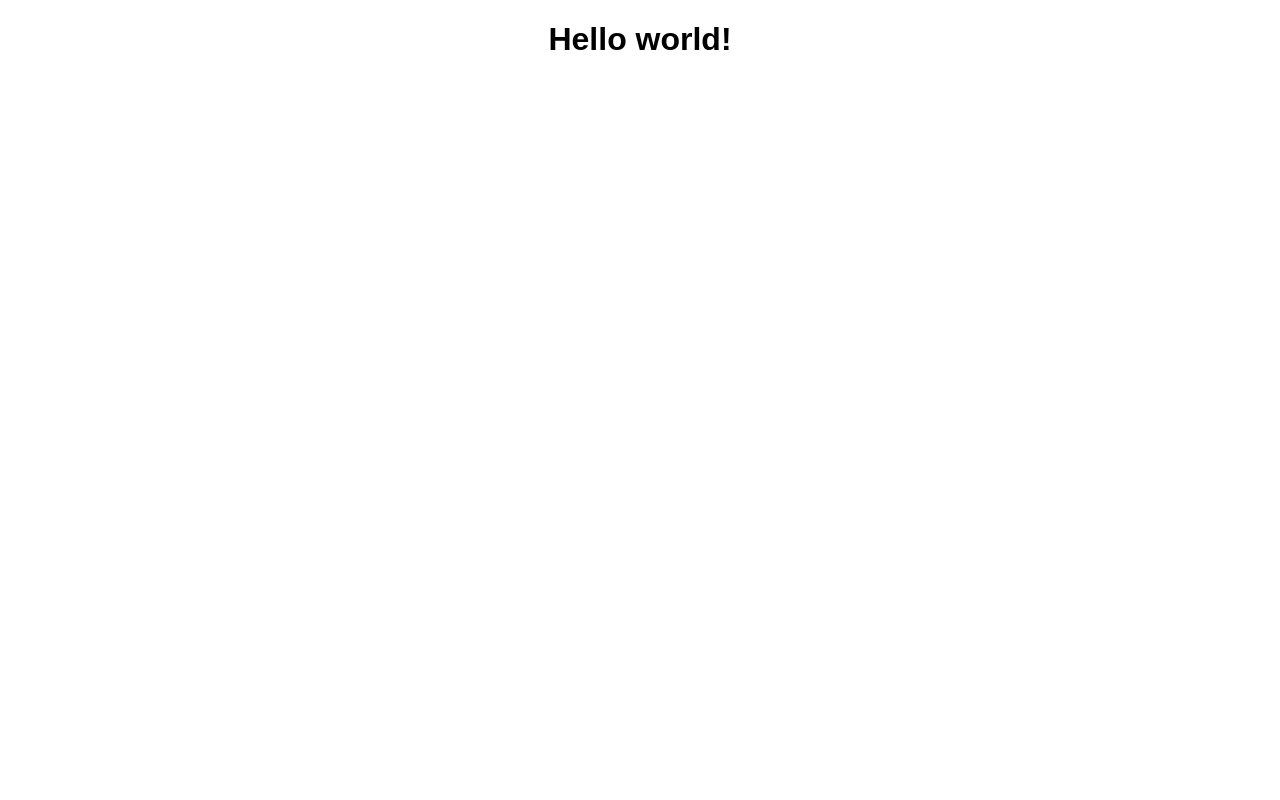
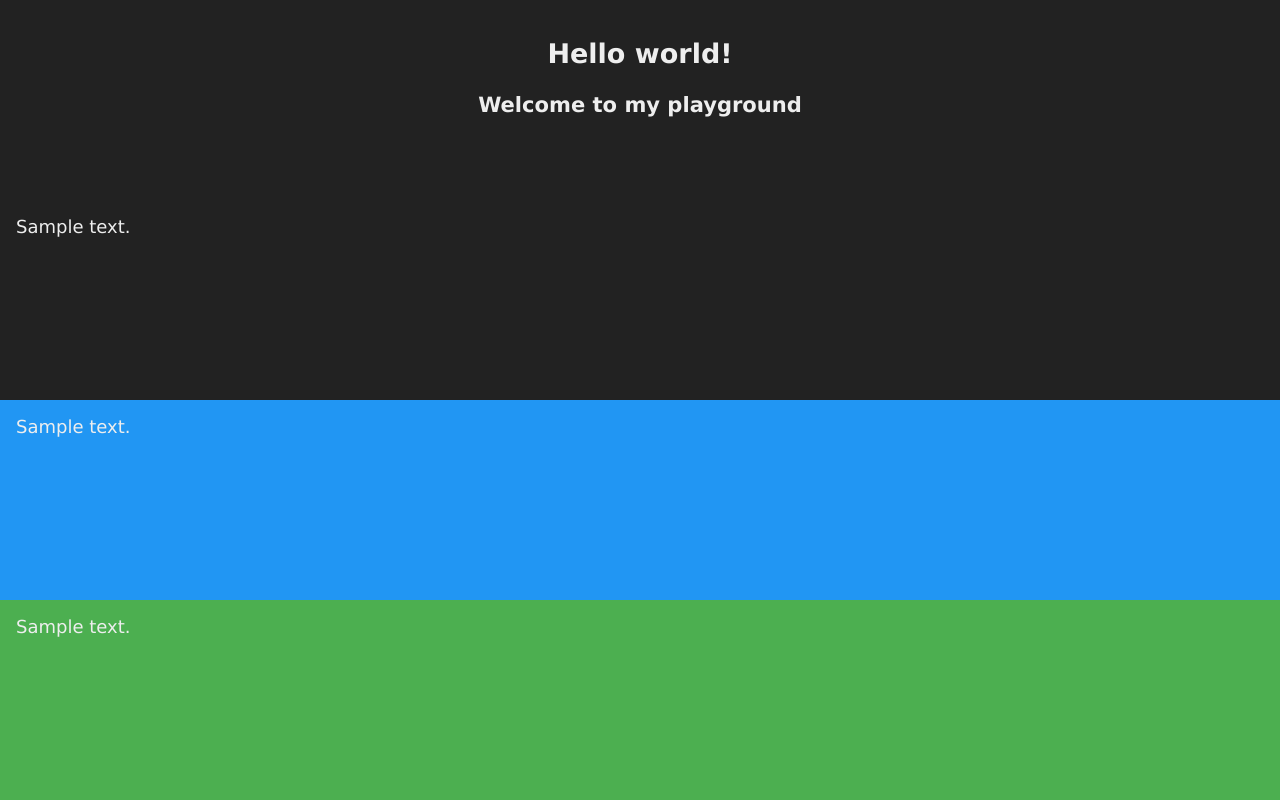
Before and after one commit to benjaminj6/experiments, a React (Create React App) app: page / in a window 1280 px wide. Shown: the top 800 px of the page. Built offline with nearby package versions, Linux system fonts and the light colour scheme.

Commit message:
setup: basic theming

```diff
--- a/src/App.js
+++ b/src/App.js
@@ -2,11 +2,27 @@ import React from 'react'
 
 // Components
 import * as components from './components'
+import { Experiment } from './components/generalComponents'
+
+// Theme colors
+import { colors, theme } from './theme'
+
+// Intro component...temporary for now.
 const { Intro } = components
+const { Section, Span } = theme
+
+const colorNames = Object.keys(colors)
 
 const App = () => (
   <div id='app'>
     <Intro />
+    {
+      colorNames.filter(c => c !== 'white').map(c => (
+        <Experiment key={colors[c]} background={colors[c]}>
+          <Span whiteText>Sample text.</Span>
+        </Experiment>
+      ))
+    }
   </div>
 )
 
--- a/src/components/Intro/Intro.js
+++ b/src/components/Intro/Intro.js
@@ -1,10 +1,17 @@
 import React from 'react'
+
+import { theme, colors } from '../../theme'
 
 // Styles
 import './Intro.css'
 
+const { Section } = theme
+
 export default props => (
-  <div id='intro'>
+  <Section
+    background={colors.black}
+    id='intro'>
     <h1>Hello world!</h1>
-  </div>
+    <h3>Welcome to my playground</h3>
+  </Section>
 )
--- /dev/null
+++ b/src/components/generalComponents/Experiment.js
@@ -0,0 +1,10 @@
+import React from 'react'
+
+import { theme } from '../../theme'
+const { Section } = theme
+
+export default props => (
+  <Section {...props}>
+    {props.children}
+  </Section>
+)
--- /dev/null
+++ b/src/components/generalComponents/index.js
@@ -0,0 +1 @@
+export { default as Experiment } from './Experiment'
--- a/src/index.css
+++ b/src/index.css
@@ -2,6 +2,12 @@
 
 body {
   margin: 0;
+  font-size: 18px;
+  box-sizing: border-box;
   padding: 0;
-  font-family: sans-serif;
+  font-family: 'Lucida Sans Unicode', 'Lucida', monospace;
 }
+
+*, *:before, *:after {
+  box-sizing: inherit;
+}
--- a/src/theme/colors.js
+++ b/src/theme/colors.js
@@ -1,10 +1,9 @@
-export default {
-  blue: '#2196f3',
-  green: '#4caf50',
-  teal: '#009688',
-  red: '#f44336',
-  indigo: '#3f51b5',
-  orange: '#ff5722',
-  black: '#222', // slightly off-black makes it a little easier to read
-  white: '#eee' // sligtly off-white makes it a little easier to read
-}
+export const blue = '#2196f3'
+export const green = '#4caf50'
+export const teal = '#009688'
+export const red = '#f44336'
+export const purple = '#9c27b0'
+export const indigo = '#3f51b5'
+export const orange = '#ff5722'
+export const black = '#222' // Slightly off-black improves readability
+export const white = '#eee' // Slightly off-white improves readability
--- a/src/theme/index.js
+++ b/src/theme/index.js
@@ -1,3 +1,4 @@
 import * as theme from './theme'
+import * as colors from './colors'
 
-export { theme }
+export { colors, theme }
--- a/src/theme/theme.js
+++ b/src/theme/theme.js
@@ -1,3 +1,16 @@
 import styled from 'styled-components'
 
-export const h1 = styled.h1``
+import { white, black } from './colors'
+
+export const Section = styled.section`
+  background: ${({ background }) => background || white};
+  color: ${({ background }) => background || background === 'white' ? white : black};
+  height: ${({ height }) => height || 'auto'};
+  min-height: 200px;
+  width: 100%;
+  padding: 1rem;
+`
+
+export const Span = styled.span`
+  color: ${({ whiteText }) => white || black}
+`
```
